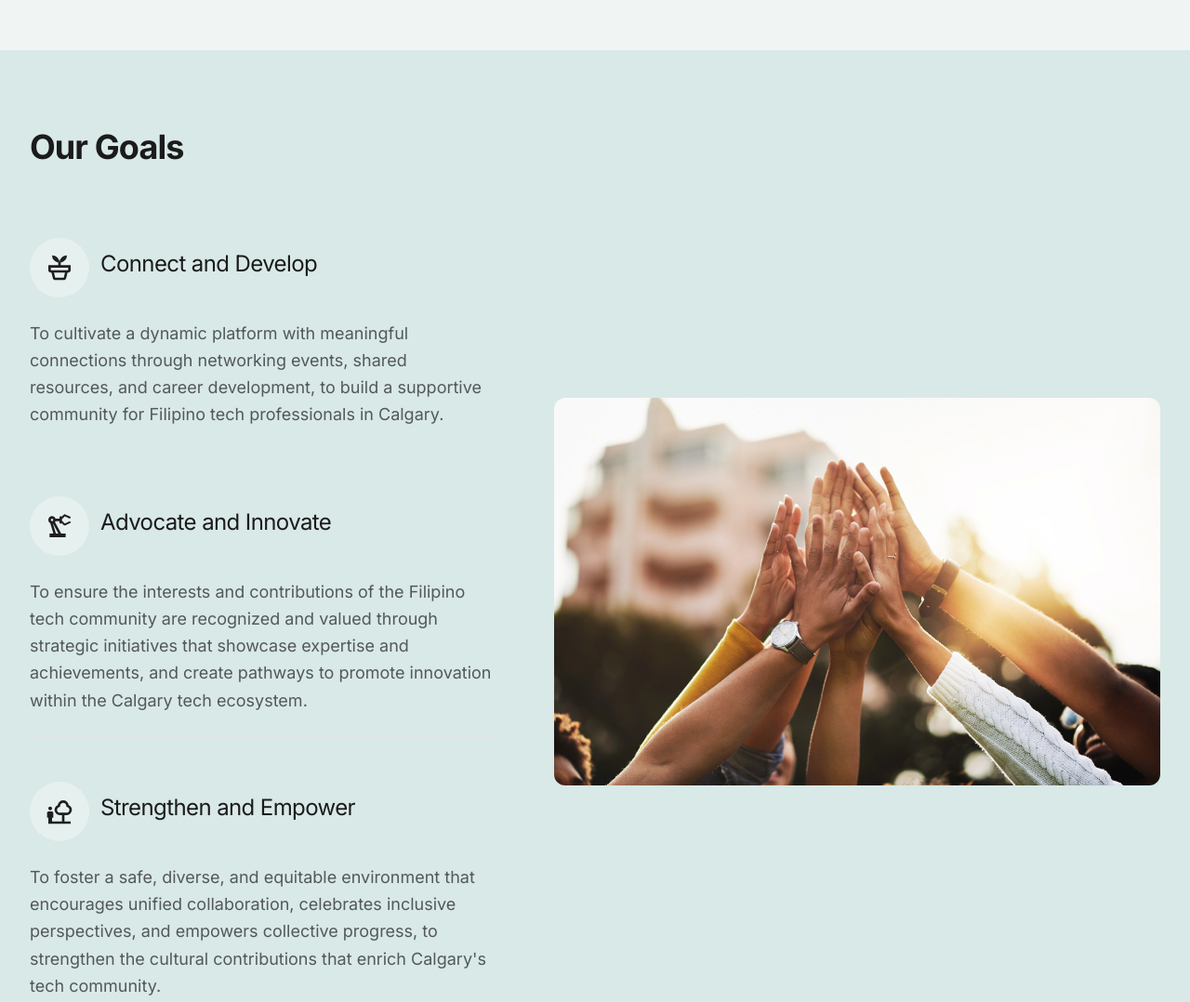
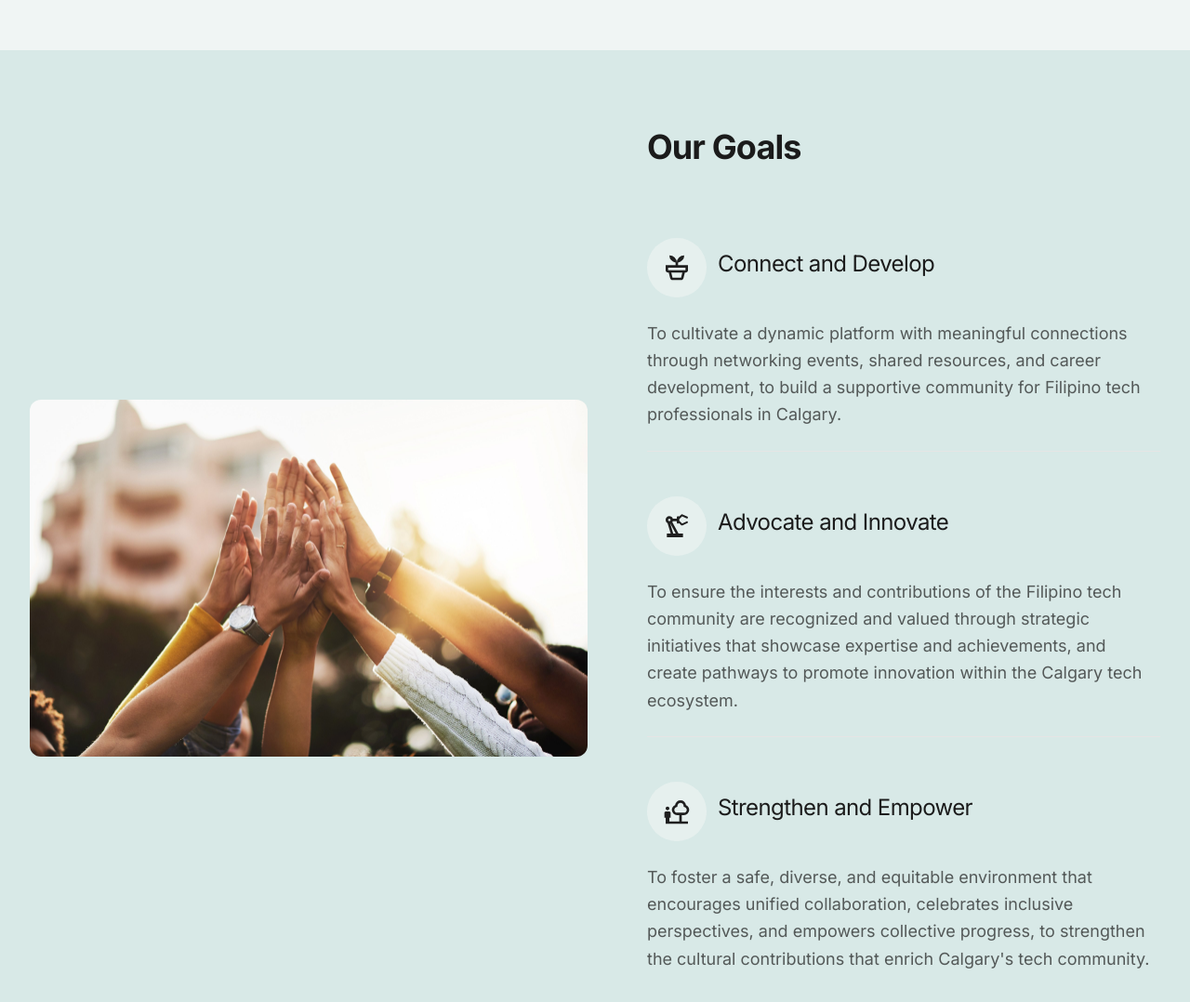
Before and after one commit to odedahay/FTP-YYC-landing, a website: page src/about.html in a window 1280 px wide. Shown: the part 2680-3758 px from the top of the page at 93% size. Drawn offline with Linux system fonts and the light colour scheme; files whose address does not match are found by name; a web font is replaced by a local one.

Commit message:
add order styles

```diff
--- a/src/about.html
+++ b/src/about.html
@@ -227,7 +227,7 @@
 
             </div>
             <div class="mt-10">
-                <img class="w-full h-full object-cover rounded-xl" src="/src//images/compass.jpg"
+                <img class="w-full h-full object-cover rounded-xl" src="./src/images/compass.jpg"
                     alt="Workshop session" />
             </div>
         </div>
@@ -235,12 +235,12 @@
 
      <!-- Goals -->
     <section class="section bg-[var(--color-green)] pb-12 md:mb-0">
-        <div class="wrapper grid lg:grid-cols-[500px_1fr] gap-12 lg:gap-16 items-center">
+        <div class="wrapper grid lg:grid-cols-[600px_1fr] gap-12 lg:gap-16 items-center">
             <div class="mt-10 order-2 lg:order-1">
-                <img class="w-full h-full object-cover rounded-xl" src="/src//images/praisehands.jpg"
+                <img class="w-full h-full object-cover rounded-xl" src="./src/images/praisehands.jpg"
                     alt="Workshop session" />
             </div>
-            <div class="max-w-prose">
+            <div class="max-w-prose order-1 lg:order-2">
                 <!-- <p class="muted mb-3">About Us</p> -->
                 <h2
                     class="text-3xl sm:text-4xl lg:text-4xl font-bold tracking-tight text-[var(--color-text)] mb-6 leading-snug max-w-xl">
```
Also changed, not shown: src/output.css.
